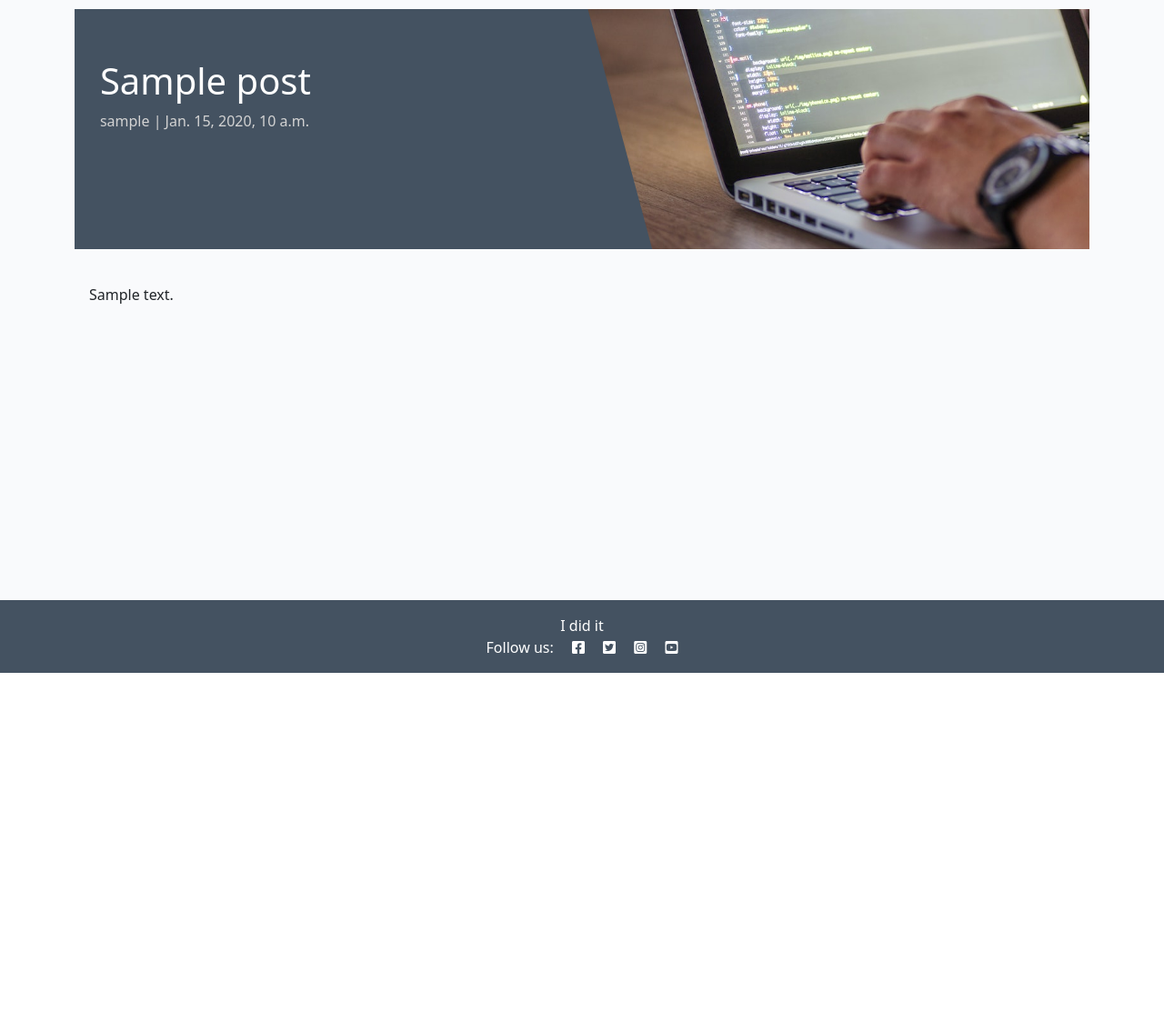
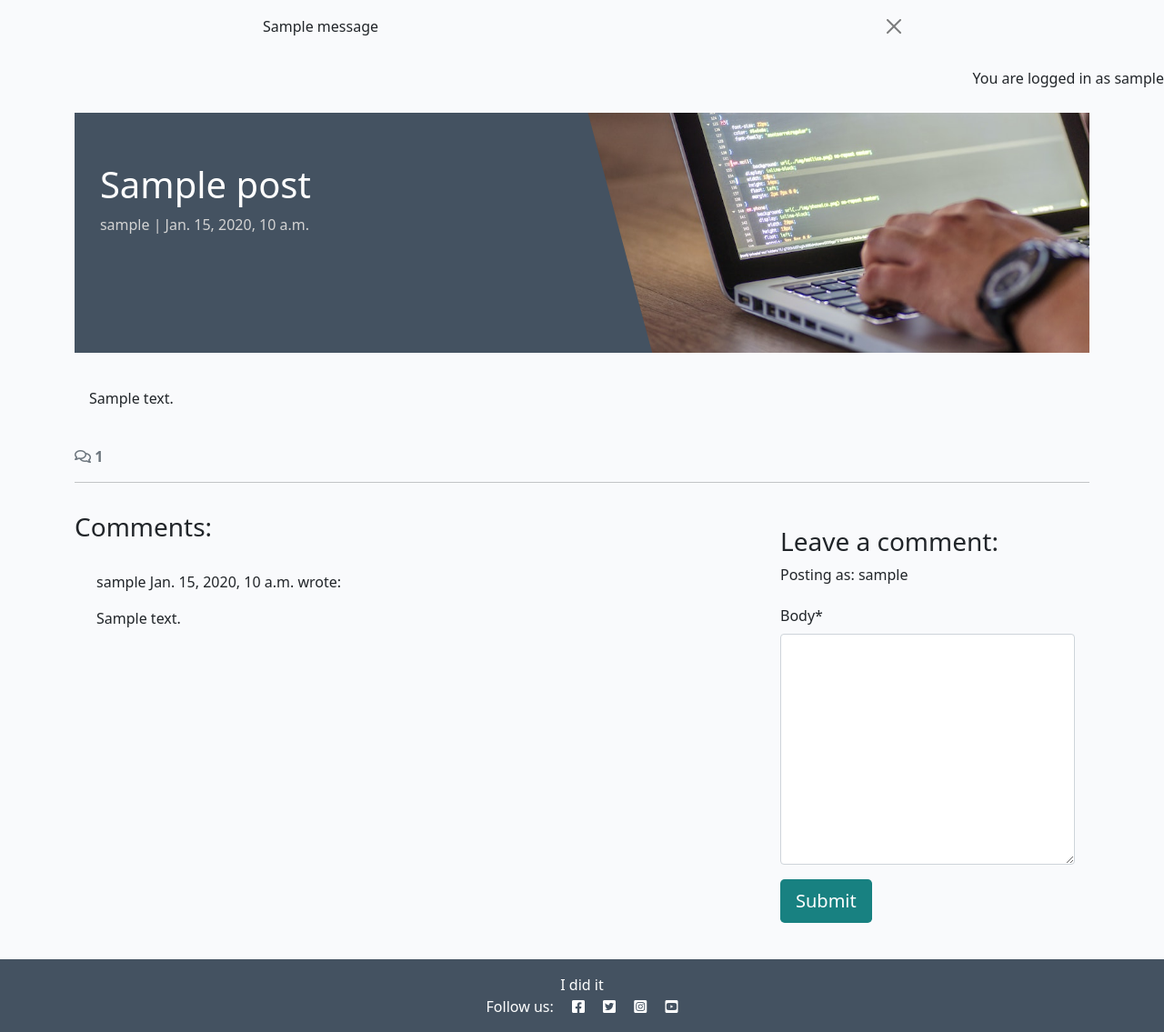
Before and after one commit to leonp84/django-blog, a Django app: a page that uses templates/base.html in a window 1280 px wide. Shown: the part 60-1195 px from the top of the page at 91% size. Before the commit the page ends 800 px from the top, so only its background shows below. Run offline with Django 4.2, Linux system fonts and the light colour scheme; a user stored in the database is signed in; tables that the repository leaves empty hold one stand-in row (values such as "Sample post"); one stand-in notice (Sample message) is shown; some libraries are stand-ins or nearby versions.

Commit message:
add comments and contact form

```diff
--- /dev/null
+++ b/blog/forms.py
@@ -0,0 +1,8 @@
+from .models import Comment
+from django import forms
+
+
+class CommentForm(forms.ModelForm):
+    class Meta:
+        model = Comment
+        fields = ('body',)
--- a/blog/models.py
+++ b/blog/models.py
@@ -31,7 +31,7 @@
     body = models.TextField(blank=False)
     created_on = models.DateTimeField(auto_now_add=True)
     approved = models.BooleanField(default=False)
-    challenge = models.FloatField()
+    # challenge = models.FloatField()
 
     class Meta:
         ordering = ["created_on"]
--- a/blog/templates/blog/post_detail.html
+++ b/blog/templates/blog/post_detail.html
@@ -1,5 +1,6 @@
 {% extends 'base.html' %} {% block content %}
 {% load static %}
+{% load crispy_forms_tags %}
 
 <div class="masthead">
     <div class="container">
@@ -29,6 +30,64 @@
             </div>
         </div>
     </div>
+    <!-- Displaying count of comments -->
+    <div class="row">
+        <div class="col-12">
+            <strong class="text-secondary">
+                <i class="far fa-comments"></i> {{ comment_count }}
+            </strong>
+        </div>
+        <div class="col-12">
+            <hr>
+        </div>
+    </div>
+    <!-- Displaying Comments -->
+    <div class="row">
+        <div class="col-md-8 card mb-4  mt-3 ">
+            <h3>Comments:</h3>
+            <div class="card-body">
+                <!-- We want a for loop inside the empty control tags
+          to iterate through each comment in comments -->
+                {% for comment in comments %}
+                <div class="p-2 comments
+          {% if not comment.approved and comment.author == user %}
+          faded{% elif not comment.approved %} d-none{% endif %}">
+                    <p class="font-weight-bold">
+                        {{ comment.author }}
+                        <span class="font-weight-normal">
+                            {{ comment.created_on }}
+                        </span> wrote:
+                    </p>
+                    <div id="comment{{ comment.id }}">
+                        {{ comment.body | linebreaks }}
+                    </div>
+                    {% if not comment.approved and comment.author == user %}
+                    <p class="approval">
+                        This comment is awaiting approval
+                    </p>
+                    {% endif %}
+                </div>
+                <!-- Our for loop ends here -->
+                {% endfor %}
+            </div>
+        </div>
+        <!-- Creating New Comments -->
+        <div class="col-md-4 card mb-4 mt-3">
+            <div class="card-body">
+                {% if user.is_authenticated %}
+                <h3>Leave a comment:</h3>
+                <p>Posting as: {{ user.username }}</p>
+                <form id="commentForm" method="post" style="margin-top: 1.3em;">
+                    {{ comment_form | crispy }}
+                    {% csrf_token %}
+                    <button id="submitButton" type="submit" class="btn btn-signup btn-lg">Submit</button>
+                </form>
+                {% else %}
+                <p>Log in to leave a comment</p>
+                {% endif %}
+            </div>
+        </div>
+    </div>
 </div>
 
 {% endblock content %}
--- a/blog/views.py
+++ b/blog/views.py
@@ -1,6 +1,8 @@
 from django.shortcuts import render, get_object_or_404
 from django.views import generic
+from django.contrib import messages
 from .models import Post
+from .forms import CommentForm
 
 
 # Create your views here.
@@ -13,8 +15,29 @@
 def post_detail(request, slug):
     queryset = Post.objects.filter(status=1)
     post = get_object_or_404(queryset, slug=slug)
+    comments = post.comments.all().order_by("-created_on")
+    comment_count = post.comments.filter(approved=True).count()
+
+    if request.method == "POST":
+        comment_form = CommentForm(data=request.POST)
+        if comment_form.is_valid():
+            comment = comment_form.save(commit=False)
+            comment.author = request.user
+            comment.post = post
+            comment.save()
+            messages.add_message(
+                request, messages.SUCCESS,
+                'Comment submitted and awaiting approval'
+            )
+
+    comment_form = CommentForm()
+
     return render(
         request,
         'blog/post_detail.html',
-        {'post': post}
+        {'post': post,
+         "comments": comments,
+         "comment_count": comment_count,
+         "comment_form": comment_form,
+         }
     )
--- a/codestar/settings.py
+++ b/codestar/settings.py
@@ -62,11 +62,16 @@
     'blog',
     'about',
     'django_summernote',
+    'crispy_forms',
+    'crispy_bootstrap5',
 ]
 
 SITE_ID = 1
 LOGIN_REDIRECT_URL = '/'
 LOGOUT_REDIRECT_URL = '/'
+
+CRISPY_ALLOWED_TEMPLATE_PACKS = "bootstrap5"
+CRISPY_TEMPLATE_PACK = "bootstrap5"
 
 MIDDLEWARE = [
     'django.middleware.security.SecurityMiddleware',
--- a/templates/account/login.html
+++ b/templates/account/login.html
@@ -9,7 +9,7 @@
 
 <div class="container">
     <div class="row">
-        <div class="col-md-8 mt-3 offset-md-2">
+        <div class="col-md-8 mt-3 offset-md-1">
             <h3>{% trans "Sign In" %}</h3>
 
             <p>{% blocktrans %}Welcome back to the code|star blog. To leave a comment or like a post, please log in. If
@@ -19,7 +19,7 @@
         </div>
     </div>
     <div class="row">
-        <div class="col-md-8 mt-3 offset-md-2">
+        <div class="col-md-8 mt-3 offset-md-1">
             <form class="login" method="POST" action="{% url 'account_login' %}">
                 {% csrf_token %}
                 {{ form.as_p }}
--- a/templates/base.html
+++ b/templates/base.html
@@ -74,7 +74,28 @@
         </div>
     </nav>
 
+    <!-- displaying Django messages -->
+    <div class="container">
+        <div class="row">
+            <div class="col-md-8 offset-md-2">
+                {% for message in messages %}
+                <div class="alert {{ message.tags }} alert-dismissible
+          fade show" id="msg" role="alert">
+                    {{ message | safe }}
+                    <button type="button" class="btn-close" data-bs-dismiss="alert" aria-label="Close"></button>
+                </div>
+                {% endfor %}
+            </div>
+        </div>
+    </div>
+
     <main class="flex-shrink-0 main-bg">
+
+        {% if user.is_authenticated %}
+        <p class="text-end m">You are logged in as {{ user.username }}</p>
+        {% else %}
+        <p class="text-end m">You are not logged in</p>
+        {% endif %}
 
         {% block content %}
         <!-- Content Goes here -->
```
Also changed, not shown: about/admin.py (+6 -1 lines), about/forms.py (added, +8 -0 lines), about/models.py (+10 -0 lines), about/templates/about/about.html (+19 -1 lines), about/views.py (+18 -1 lines), templates/account/signup.html (+11 -3 lines), about/migrations/0002_collaboraterequest.py (added), blog/migrations/0008_remove_comment_challenge.py (added).
